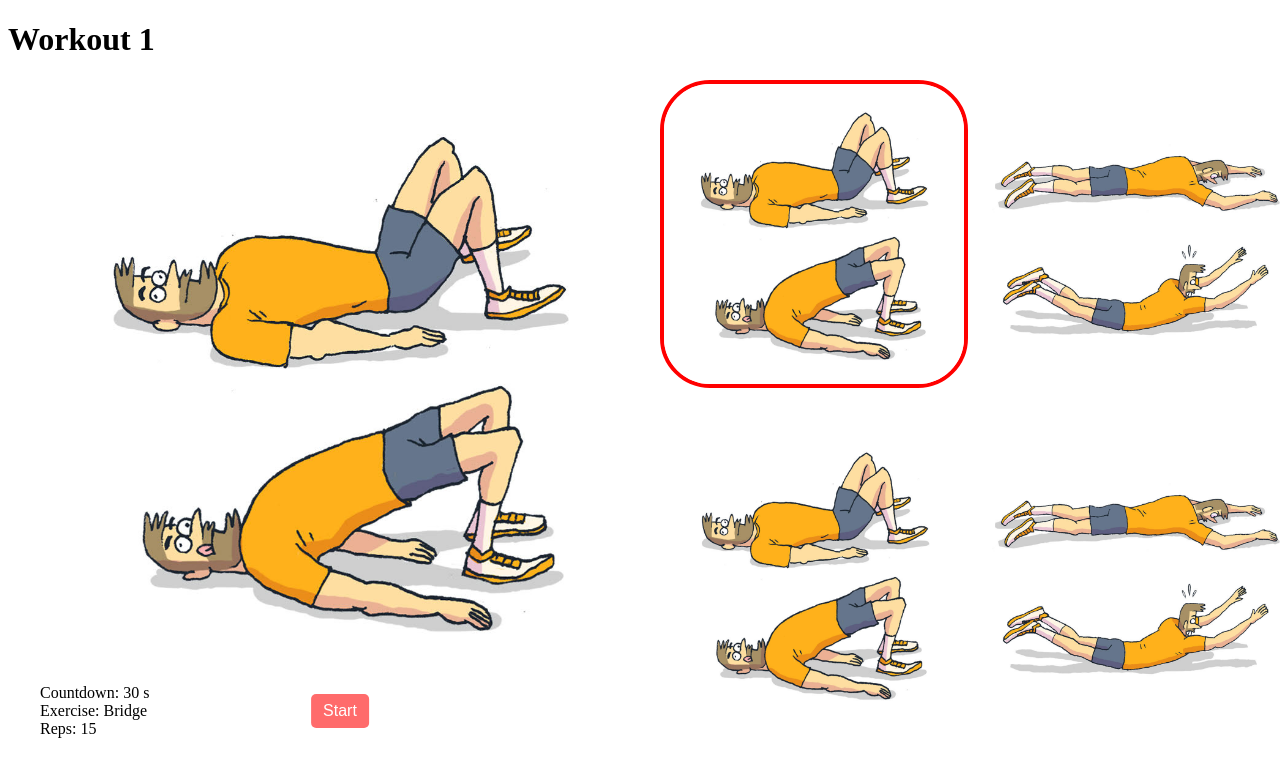
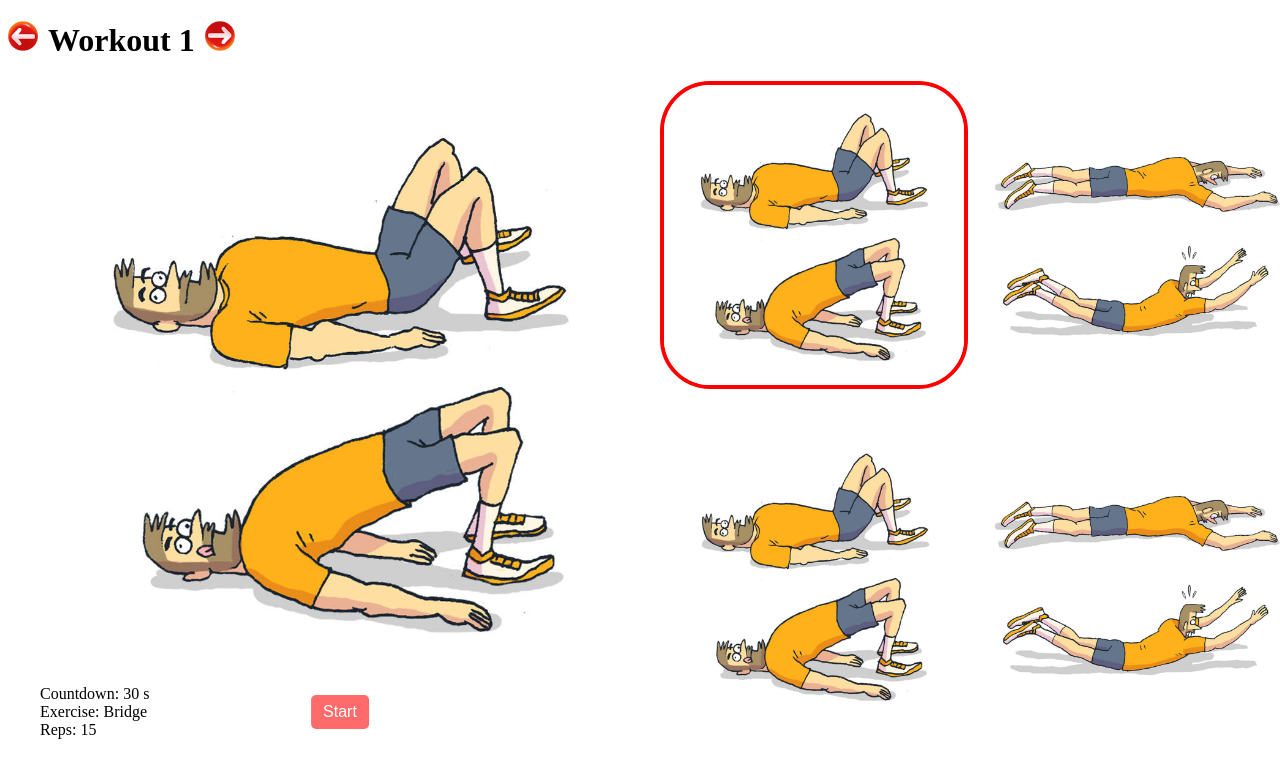
Before and after one commit to georgequispe/ejercicios, a React (Vite) app: page / in a window 1280 px wide. Shown: the top 778 px of the page. Built offline with nearby package versions, Linux system fonts and the light colour scheme.

Commit message:
agregue flechas

```diff
--- a/src/App.jsx
+++ b/src/App.jsx
@@ -1,5 +1,5 @@
 import { useEffect, useState } from 'react'
-import { Row , Img} from './styled';
+import { Row , Img, BtnLeft, BtnRight} from './styled';
 import workoutsData from './data/routines';
 import { StartButton, ImgContainer } from './styled';
 
@@ -27,13 +27,30 @@ useEffect(() => {
     setCurrentEx(0);
   }
 }, [clockWorking, counter]);
-
+const nextWorkout = () => {
+  if (currentWorkout < workoutsData.length - 1) {
+    setCurrentWorkout(currentWorkout + 1);
+  } else {
+    setCurrentWorkout(0);
+  }
+}
+const prevWorkout = () => {
+  if (currentWorkout > 0) {
+    setCurrentWorkout(currentWorkout - 1);
+  } else {
+    setCurrentWorkout(workoutsData.length - 1);
+  }
+}
 
 
   return (
     <>
 
-     <h1>{workout.title}</h1>
+     <h1>
+      <BtnLeft onClick={prevWorkout}></BtnLeft>
+      {workout.title}
+      <BtnRight onClick={nextWorkout}></BtnRight>
+      </h1>
       <Row>
         <ImgContainer>
           <img src={workout.routine[currentEx].img}
--- a/src/styled.js
+++ b/src/styled.js
@@ -1,5 +1,5 @@
 import styled, { css } from "styled-components";
-import flecha from './assets/flecha.png';
+import flecha from './assets/images/flecha.png';
 export const Row = styled.div`
   display: grid;
   grid-template-columns: 50% 50%;
```
